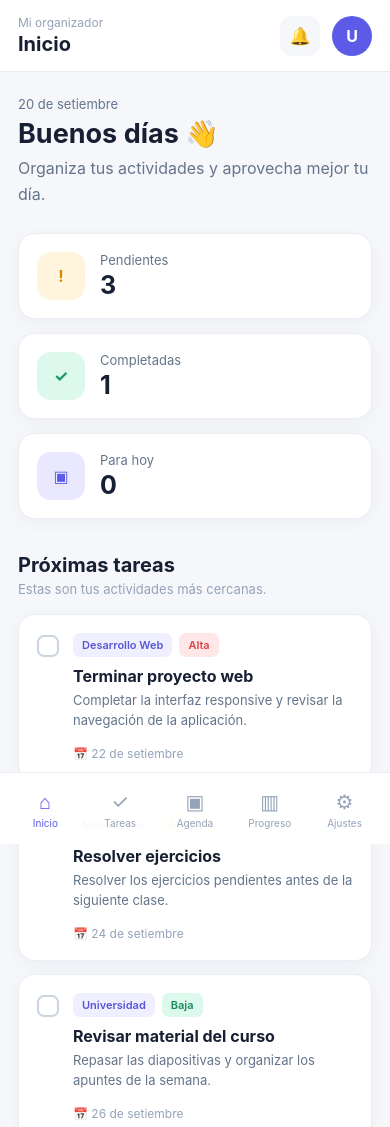
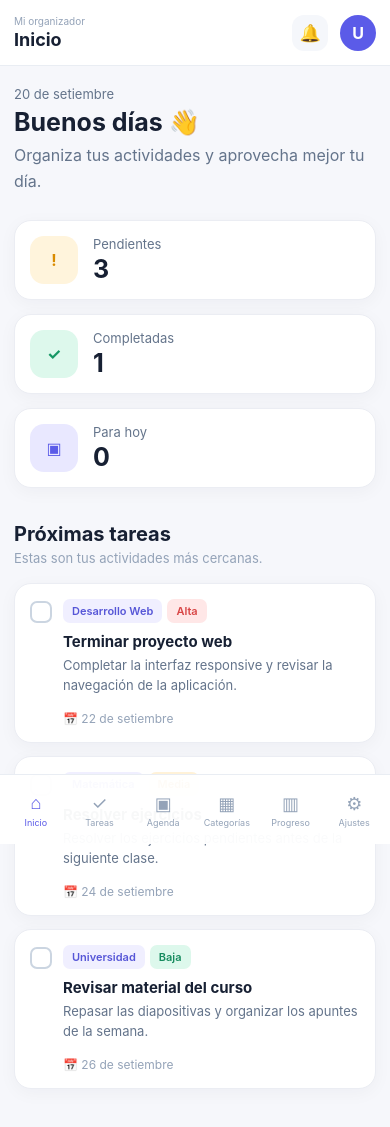
Before and after one commit to gsayag/GESTOR_TAREAS_UNI, a website built with Vite: page index.html in a window 390 px wide. Built offline with nearby package versions, Linux system fonts and the light colour scheme.

Commit message:
mejorar experiencia responsive en celulares

```diff
--- a/src/main.js
+++ b/src/main.js
@@ -97,27 +97,50 @@ app.innerHTML = `
     <!-- NAVEGACIÓN PARA CELULAR -->
     <nav class="mobile-nav">
 
-      <button class="mobile-nav-item active" data-page="home">
+      <button
+        class="mobile-nav-item active"
+        data-page="home"
+      >
         <span>⌂</span>
         <small>Inicio</small>
       </button>
 
-      <button class="mobile-nav-item" data-page="tasks">
+      <button
+        class="mobile-nav-item"
+        data-page="tasks"
+      >
         <span>✓</span>
         <small>Tareas</small>
       </button>
 
-      <button class="mobile-nav-item" data-page="agenda">
+      <button
+        class="mobile-nav-item"
+        data-page="agenda"
+      >
         <span>▣</span>
         <small>Agenda</small>
       </button>
 
-      <button class="mobile-nav-item" data-page="stats">
+      <button
+        class="mobile-nav-item"
+        data-page="categories"
+      >
+        <span>▦</span>
+        <small>Categorías</small>
+      </button>
+
+      <button
+        class="mobile-nav-item"
+        data-page="stats"
+      >
         <span>▥</span>
         <small>Progreso</small>
       </button>
 
-      <button class="mobile-nav-item" data-page="settings">
+      <button
+        class="mobile-nav-item"
+        data-page="settings"
+      >
         <span>⚙</span>
         <small>Ajustes</small>
       </button>
--- a/src/styles/components.css
+++ b/src/styles/components.css
@@ -380,23 +380,33 @@
 }
 
 .mobile-nav-item {
-  min-width: 55px;
+  min-width: 0;
+  flex: 1;
 
   display: flex;
   flex-direction: column;
   align-items: center;
+  justify-content: center;
 
   gap: 3px;
 
+  padding: 5px 2px;
+
   background: transparent;
 
   color: #94a3b8;
 
-  font-size: 20px;
+  font-size: 18px;
 }
 
 .mobile-nav-item small {
-  font-size: 10px;
+  max-width: 100%;
+
+  overflow: hidden;
+
+  font-size: 9px;
+  white-space: nowrap;
+  text-overflow: ellipsis;
 }
 
 .mobile-nav-item.active {
--- a/src/styles/responsive.css
+++ b/src/styles/responsive.css
@@ -412,3 +412,148 @@
   }
 
 }
+
+/* ============================= */
+/* MOBILE POLISH                 */
+/* ============================= */
+
+@media (max-width: 649px) {
+
+  .header {
+    height: 66px;
+
+    padding-left: 14px;
+    padding-right: 14px;
+  }
+
+
+  .header h2 {
+    font-size: 18px;
+  }
+
+
+  .header-subtitle {
+    font-size: 10px;
+  }
+
+
+  .notification-button,
+  .user-avatar {
+    width: 36px;
+    height: 36px;
+  }
+
+
+  .main-content {
+    padding:
+      20px
+      14px
+      100px;
+  }
+
+
+  .welcome-section h2 {
+    font-size: 25px;
+  }
+
+
+  .page-heading h2 {
+    font-size: 25px;
+  }
+
+
+  .summary-card {
+    padding: 15px;
+  }
+
+
+  .task-card {
+    padding: 15px;
+  }
+
+
+  .task-main {
+    gap: 11px;
+  }
+
+
+  .task-info h4 {
+    font-size: 15px;
+  }
+
+
+  .task-meta {
+    gap: 5px;
+  }
+
+
+  .task-actions {
+    width: 100%;
+  }
+
+
+  .task-action-button {
+    flex: 1;
+
+    text-align: center;
+  }
+
+
+  .agenda-calendar {
+    padding: 15px;
+  }
+
+
+  .agenda-days {
+    grid-template-columns:
+      repeat(7, minmax(52px, 1fr));
+  }
+
+
+  .agenda-event {
+    grid-template-columns:
+      48px 2px 1fr;
+
+    gap: 8px;
+  }
+
+
+  .agenda-event-time {
+    font-size: 9px;
+  }
+
+
+  .agenda-event-card {
+    padding: 13px;
+  }
+
+
+  .settings-card,
+  .stats-panel,
+  .category-card {
+    padding: 16px;
+  }
+
+
+  .task-modal {
+    width: calc(100% - 20px);
+
+    max-height: 92vh;
+  }
+
+
+  .task-modal-content {
+    padding: 20px 16px;
+  }
+
+
+  .mobile-nav {
+    height: 70px;
+
+    padding:
+      6px
+      4px
+      5px;
+  }
+
+}
```
